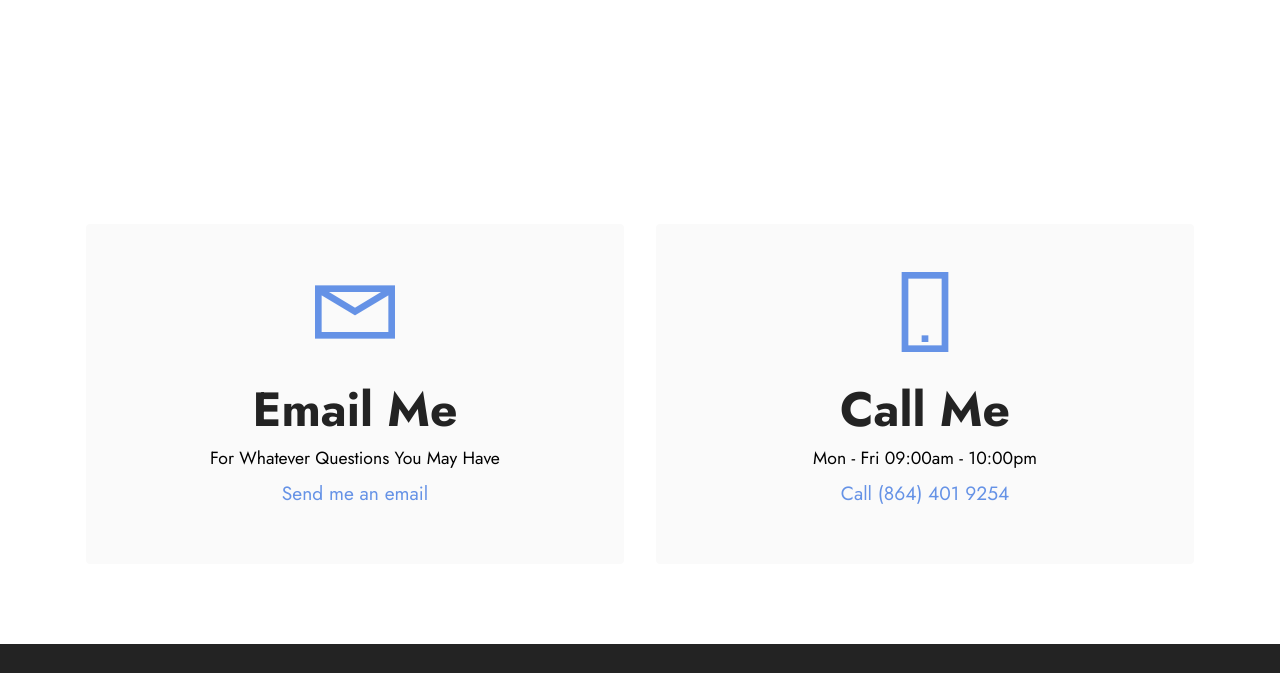
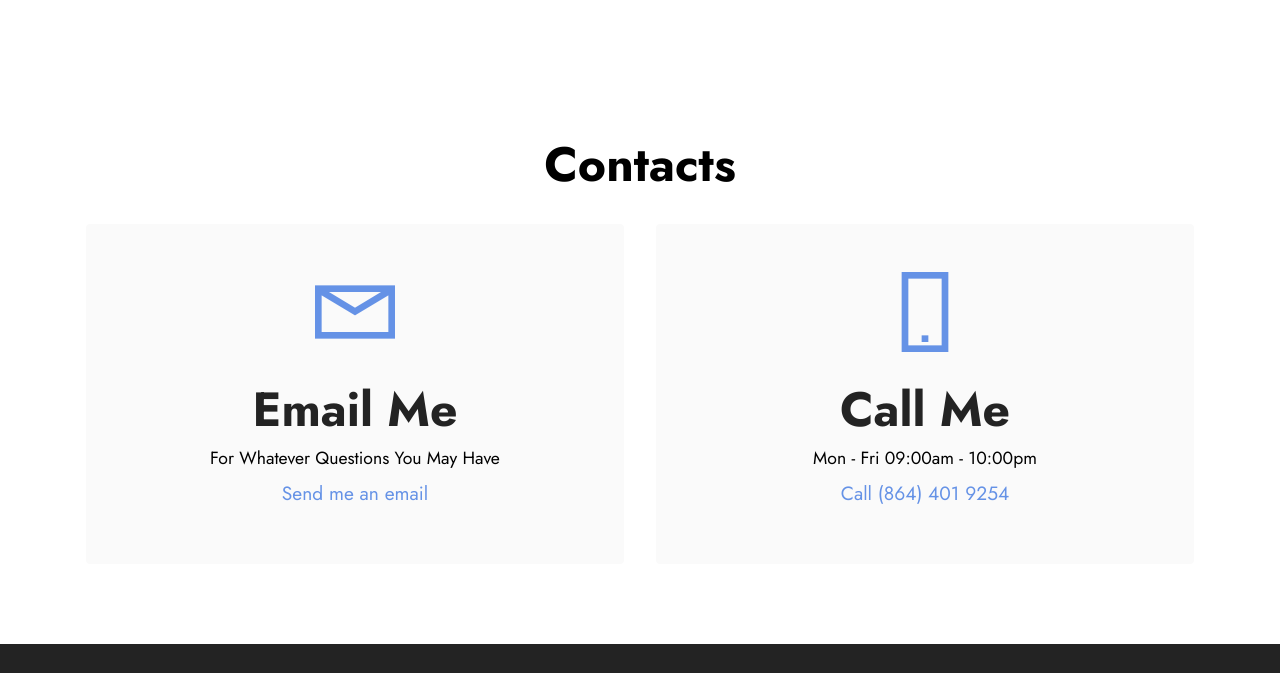
Before and after one commit to CyberFlareCoding/cyberflarecoding.github.io, a plain HTML site: page index.html in a window 1280 px wide. Shown: the part 2220-2893 px from the top of the page. Drawn offline with Linux system fonts and the light colour scheme; files whose address does not match are found by name.

Commit message:
Update index.html

```diff
--- a/index.html
+++ b/index.html
@@ -190,7 +190,7 @@
 
     <div class="container">
         <div class="mbr-section-head">
-            <h3 class="mbr-section-title mbr-fonts-style align-center mb-0 display-2">
+            <h3 style="color:black;" class="mbr-section-title mbr-fonts-style align-center mb-0 display-2">
                 <strong>Contacts</strong>
             </h3>
 
```
